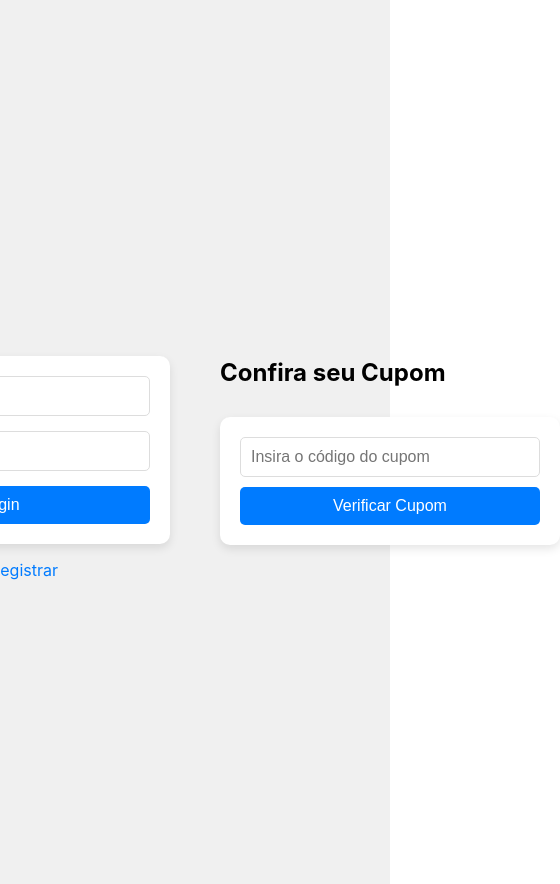
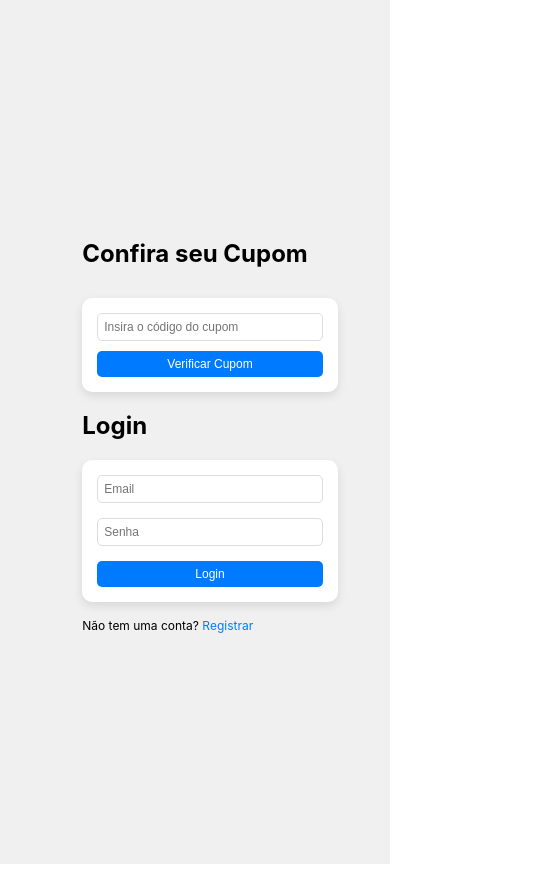
Before and after one commit to babiperina/tiacuca-coupon, a React (Create React App) app: page / in a window 390 px wide. Shown: the whole page, 560 px wide, since content can reach past the window. Built offline with nearby package versions, Linux system fonts and the light colour scheme.

Commit message:
home, detail e login adaptado p mobile

```diff
--- a/src/Components/CouponDetail.js
+++ b/src/Components/CouponDetail.js
@@ -100,7 +100,6 @@ function CouponDetail() {
     </div>
   );
 }
-
 const styles = {
   container: {
     display: 'flex',
@@ -108,13 +107,15 @@ const styles = {
     justifyContent: 'center',
     alignItems: 'center',
     height: '100vh',
+    padding: '10px',
   },
 
   card: {
     backgroundColor: '#FFD447',
     padding: '10px',
     borderRadius: '10px',
-    width: '400px',
+    width: '100%',
+    maxWidth: '400px', // Para não ultrapassar essa largura em telas maiores
     boxShadow: '0 4px 8px rgba(0, 0, 0, 0.1)',
     textAlign: 'center',
   },
@@ -124,6 +125,7 @@ const styles = {
     justifyContent: 'space-between',
     alignItems: 'center',
     padding: '0 10px 0 10px',
+    fontSize: '0.9rem', // Ajusta o tamanho da fonte para dispositivos móveis
   },
 
   upContainer: {
@@ -146,7 +148,7 @@ const styles = {
     fontSize: '1.25rem', // Aproximadamente 20px, mas escalável
   },
   discountSpanStyle: {
-    fontSize: '5rem', // Aproximadamente 72px, mas escalável
+    fontSize: '4rem', // Reduzido para mobile, mas ainda grande
     fontWeight: 'bold',
     color: '#FA5528',
     lineHeight: '1', // Ajuste de altura da linha para que o número não fique muito espaçado
@@ -190,7 +192,7 @@ const styles = {
     borderLeft: '1px solid #CDA300',
   },
 
-  couponStatus:{
+  couponStatus: {
     marginTop: '5px',
     fontSize: '0.7rem',
   },
@@ -208,7 +210,6 @@ const styles = {
     color: '#4B1011',
   },
 
-
   downContainer: {
     backgroundColor: '#FFF2E2',
     padding: '0 10px 20px 10px',
@@ -218,15 +219,47 @@ const styles = {
   whatsappButton: {
     display: 'inline-block',
     marginTop: '20px',
-    padding: '20px 15px',
+    padding: '15px 10px', // Reduzido para melhor ajuste em mobile
     backgroundColor: '#1FBC59',
     color: '#fff',
     textDecoration: 'none',
     borderRadius: '50px',
     textAlign: 'center',
     fontWeight: 'bold',
-    width: '90%',
+    width: '100%', // Ocupará toda a largura em dispositivos móveis
     boxShadow: '0px 4px 8px rgba(0, 0, 0, 0.2)',
+  },
+
+  // Adicionando media queries para ajustar ainda mais o layout em telas pequenas
+  '@media (max-width: 768px)': {
+    discountSpanStyle: {
+      fontSize: '3rem', // Reduz ainda mais para telas menores
+    },
+    whatsappButton: {
+      padding: '10px', // Reduz o tamanho do botão em mobile
+    },
+    contactInfo: {
+      flexDirection: 'column', // Alinhar contatos verticalmente em mobile
+      fontSize: '0.8rem',
+    },
+  },
+
+  '@media (max-width: 480px)': {
+    card: {
+      width: '90%', // Ocupar a maior parte da tela em dispositivos muito pequenos
+    },
+    discountSpanStyle: {
+      fontSize: '2.5rem', // Ajuste para dispositivos muito pequenos
+    },
+    couponCodeInput: {
+      fontSize: '14px', // Tamanho de fonte menor para inputs em mobile
+    },
+    couponLabel: {
+      fontSize: '12px', // Ajuste para telas muito pequenas
+    },
+    whatsappButton: {
+      padding: '10px', // Ajustar o botão para telas muito pequenas
+    },
   },
 };
 
--- a/src/Components/Login.js
+++ b/src/Components/Login.js
@@ -38,6 +38,21 @@ const Login = () => {
   return (
     <div className="auth-container">
       <div>
+      <h2>Confira seu Cupom</h2>
+      {/* Formulário de verificação de cupom */}
+      <div className="coupon-check-container">
+        <form onSubmit={handleCouponCheck} className="coupon-form">
+          <input
+            type="text"
+            placeholder="Insira o código do cupom"
+            value={couponCode}
+            onChange={(e) => setCouponCode(e.target.value)}
+            className="auth-input"
+          />
+          <button type="submit" className="auth-button">Verificar Cupom</button>
+        </form>
+      </div>
+      <div>
       <h2>Login</h2>
       <form onSubmit={handleLogin} className="auth-form">
         <input
@@ -62,22 +77,6 @@ const Login = () => {
         Não tem uma conta? <Link to="/register">Registrar</Link>
       </p>
       </div>
-
-      <div>
-      <h2>Confira seu Cupom</h2>
-      {/* Formulário de verificação de cupom */}
-      <div className="coupon-check-container">
-        <form onSubmit={handleCouponCheck} className="coupon-form">
-          <input
-            type="text"
-            placeholder="Insira o código do cupom"
-            value={couponCode}
-            onChange={(e) => setCouponCode(e.target.value)}
-            className="auth-input"
-          />
-          <button type="submit" className="auth-button">Verificar Cupom</button>
-        </form>
-      </div>
       </div>
     </div>
   );
--- a/src/Components/Styles/Auth.css
+++ b/src/Components/Styles/Auth.css
@@ -1,5 +1,6 @@
 /* Auth.css */
 
+/* Container principal */
 .auth-container {
   display: flex;
   flex-direction: row;
@@ -11,6 +12,7 @@
   padding: 20px;
 }
 
+/* Formulário */
 .auth-form {
   display: flex;
   flex-direction: column;
@@ -79,3 +81,46 @@
 .coupon-form .auth-input {
   margin-bottom: 10px;
 }
+
+/* Responsividade para telas menores */
+@media (max-width: 768px) {
+  .auth-container {
+    flex-direction: column; /* Alinhar os elementos em coluna */
+    gap: 20px;
+    padding: 10px;
+  }
+
+  .auth-form, .coupon-check-container {
+    width: 100%; /* Ocupar toda a largura disponível em telas pequenas */
+    max-width: 350px; /* Define uma largura máxima para telas maiores */
+  }
+
+  .auth-input, .auth-button {
+    font-size: 14px; /* Reduz o tamanho da fonte */
+    padding: 8px;
+  }
+
+  .auth-link {
+    font-size: 14px; /* Reduz o tamanho da fonte do link */
+  }
+}
+
+@media (max-width: 480px) {
+  .auth-form, .coupon-check-container {
+    width: 100%; /* Ocupar toda a largura disponível em telas bem pequenas */
+    padding: 15px; /* Reduzir o padding */
+  }
+
+  .auth-input, .auth-button {
+    font-size: 12px; /* Reduzir ainda mais o tamanho da fonte para telas muito pequenas */
+    padding: 6px;
+  }
+
+  .auth-link {
+    font-size: 12px; /* Reduz o tamanho da fonte do link */
+  }
+
+  .auth-container {
+    gap: 10px; /* Reduz o espaçamento entre os elementos */
+  }
+}
```
Also changed, not shown: src/App.css (line endings or trailing spaces). Lines whose indentation alone changed are shown as unchanged.
